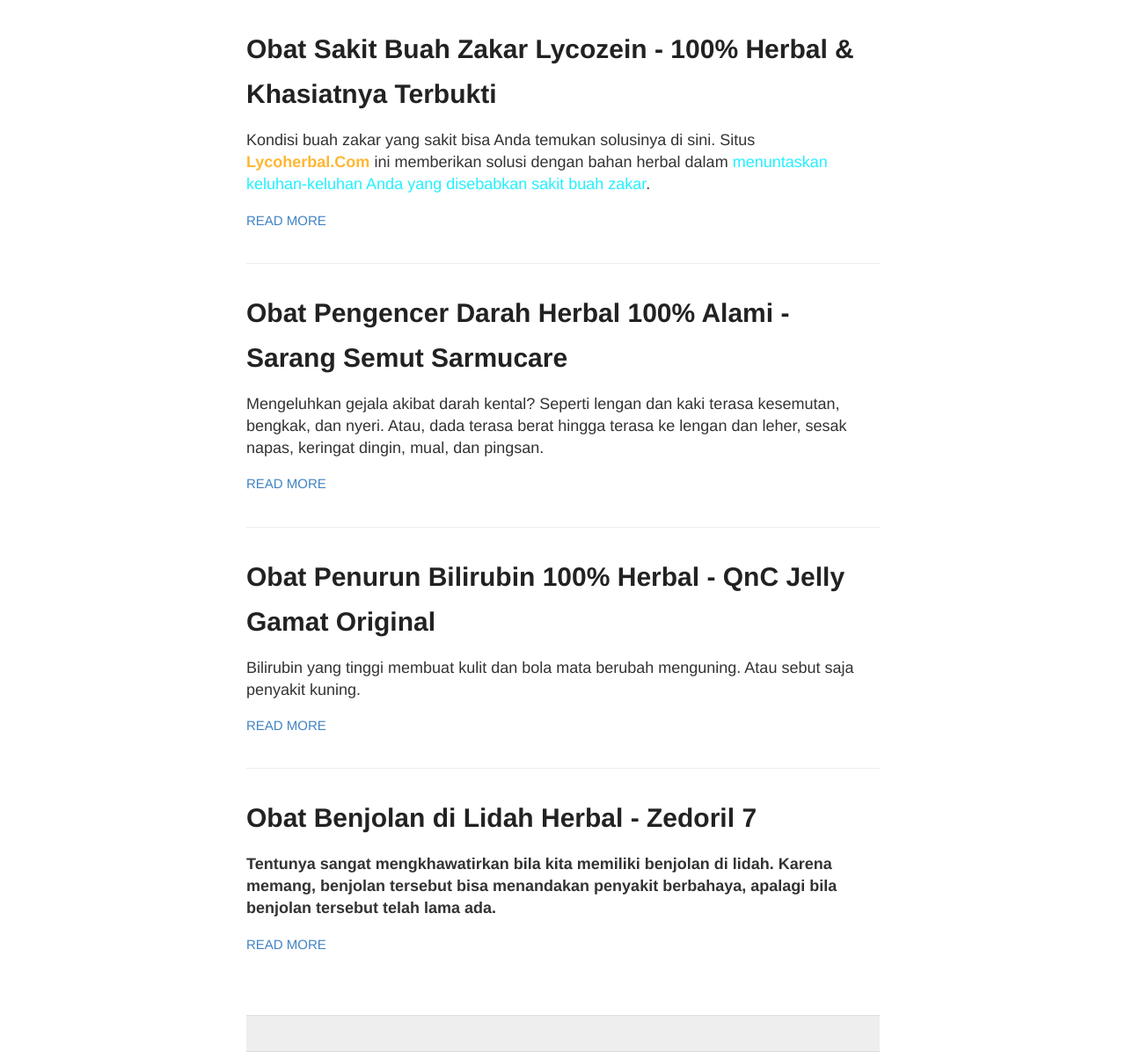
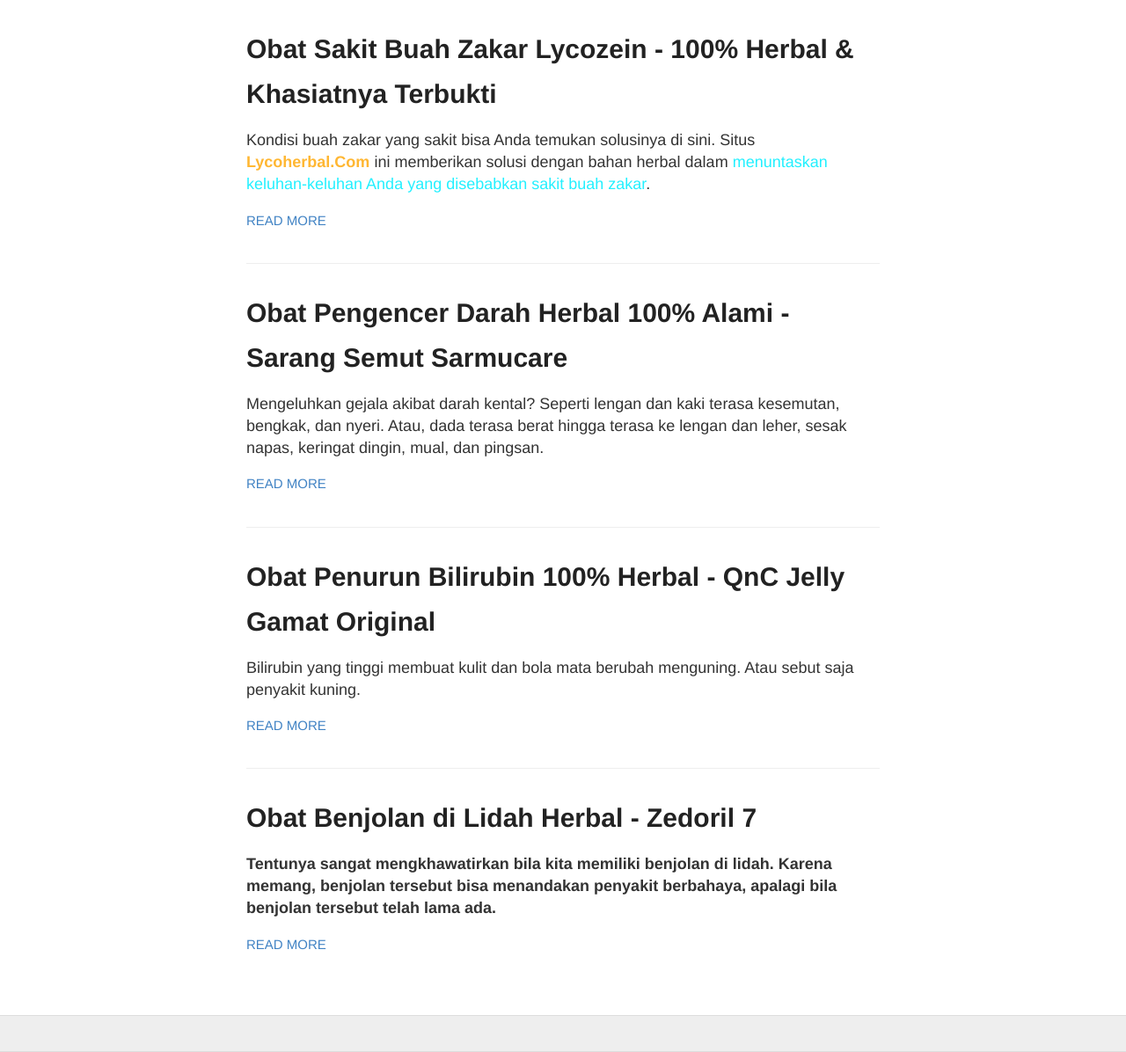
Before and after one commit to zeinherbal/zeinherbal.github.io, a Jekyll site: the page built from index.html, in a window 1280 px wide. Shown: the whole page at 88% size. Built offline with Jekyll 4.4.1, drawn with Linux system fonts in a browser that asks for light colours; a script that is not in the unit is left out.

Commit message:
Update default.html

```diff
--- a/_layouts/default.html
+++ b/_layouts/default.html
@@ -16,11 +16,11 @@
   </head>
 
   <body>
-    {% if site.posts %}
+    {% if page.url %}
       <div id="main" role="main" class="container">
         {{ content }}
+      </div>
     {% else %}
-      </div>
       <div class="wrapper-masthead">
         <div class="container">
           {% include header.html %}
```
